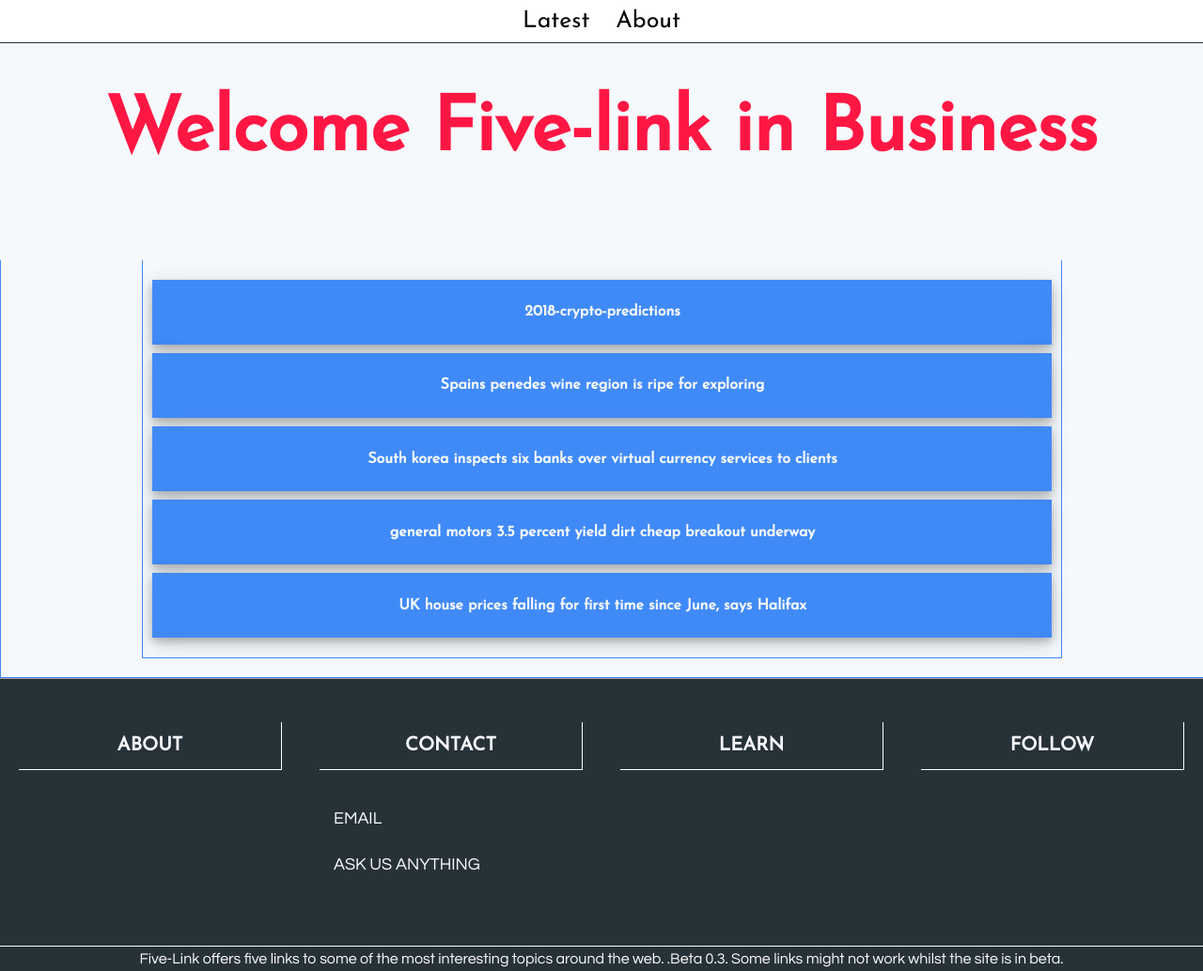
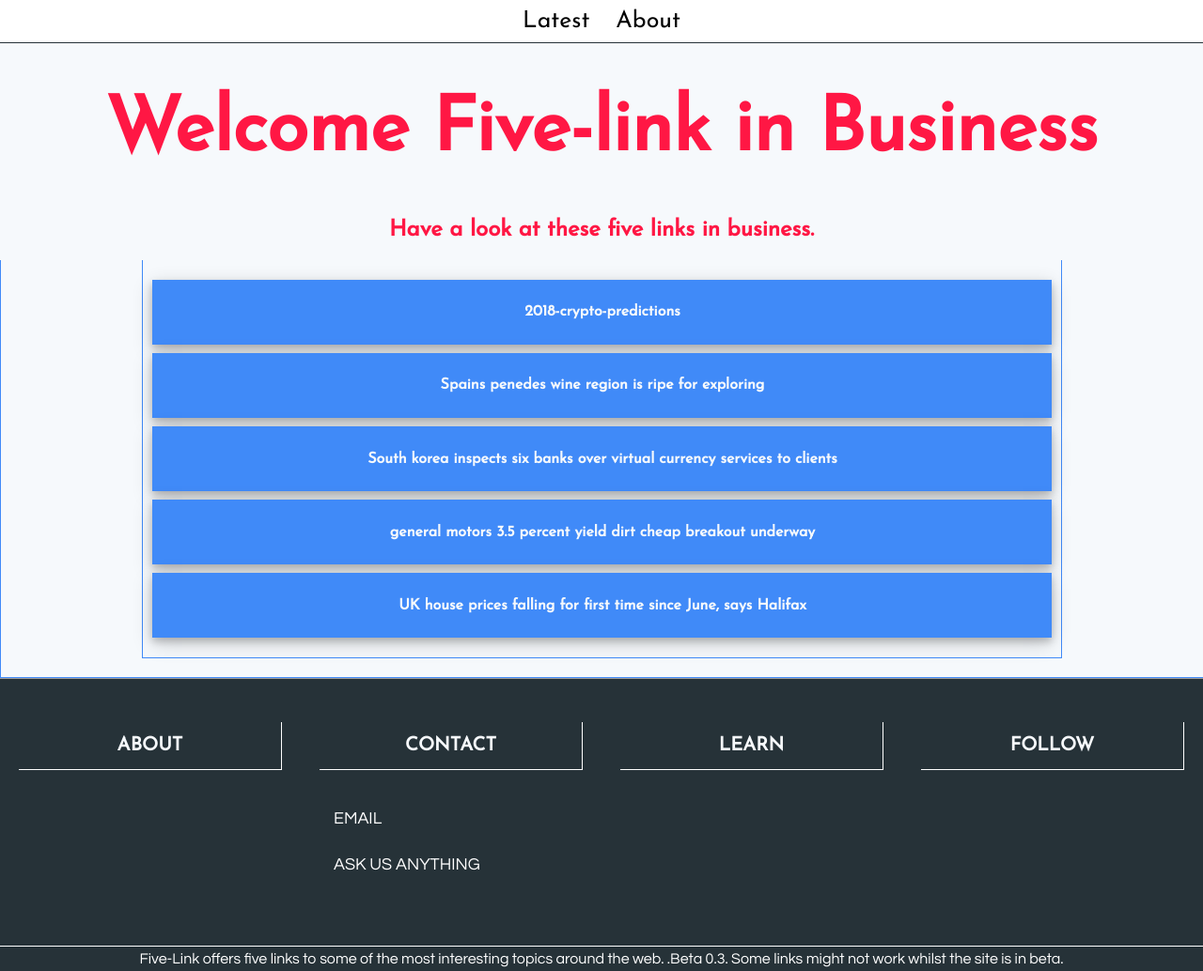
Before and after one commit to hub63501/my-links, a Jekyll site: the page built from _posts/2018-01-08-Welcome-and-Five-Link-in-Business.markdown, in a window 1280 px wide. Shown: the whole page at 94% size. Built offline with Jekyll 4.4.1, drawn with Linux system fonts in a browser that asks for light colours.

Commit message:
few edits

```diff
--- a/assets/CSS/CSS-U_flex.css
+++ b/assets/CSS/CSS-U_flex.css
@@ -396,7 +396,7 @@ input[type=button]:hover{
 }
 
 
-.display-class-1-inner h1, h2, h3, h4, h5{
+.display-class-1-inner h1, h3, h4, h5{
     color:#f6f9fc;
 }
 
```
